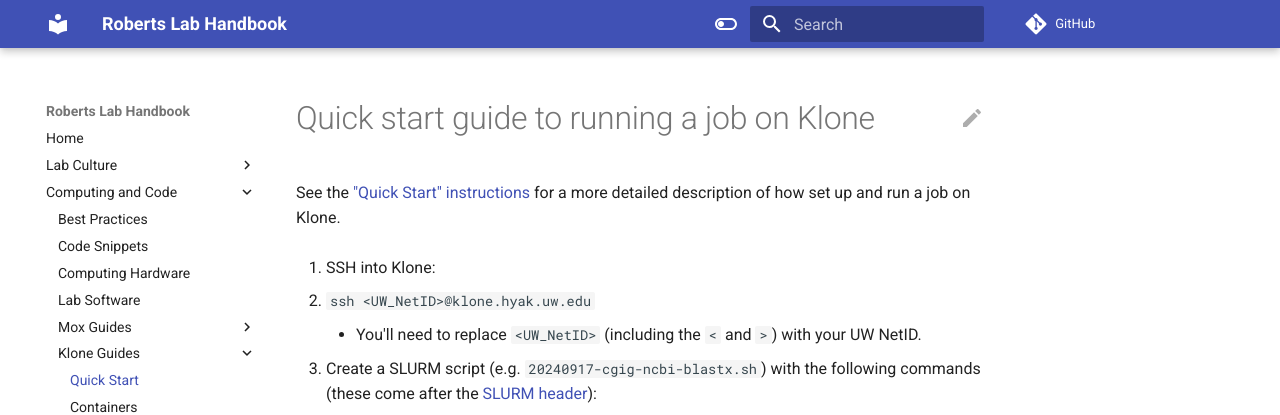
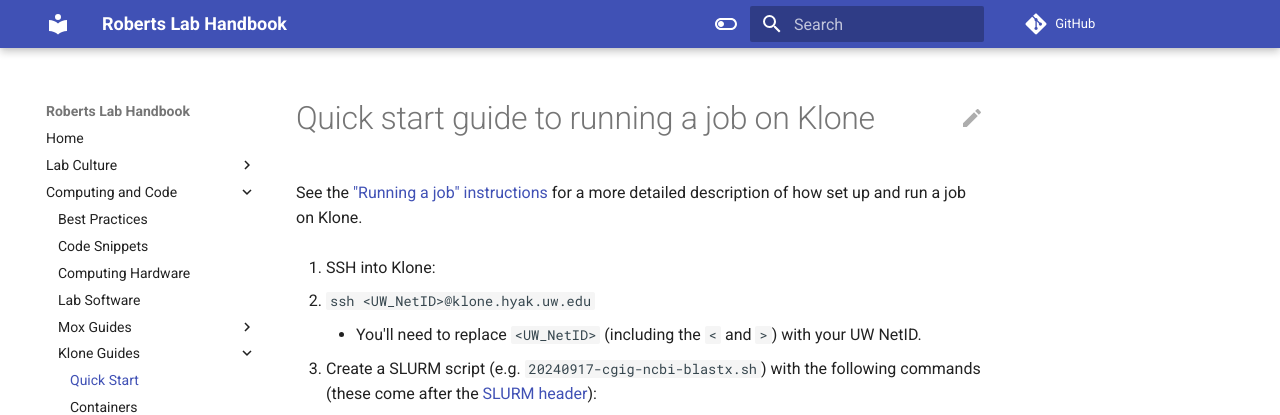
Before and after one commit to RobertsLab/resources, an MkDocs documentation site: the page built from docs/klone_quick-start.md, in a window 1280 px wide and 935 px high. Shown: the top 415 px of the window. Built offline with MkDocs 1.6.1 and Material for MkDocs 9.7.7, drawn with Linux system fonts in a browser that asks for light colours; comment, search, counter and statistics services are not loaded.

Commit message:
cix link to job running page in klone_quick-start.md

```diff
--- a/docs/klone_quick-start.md
+++ b/docs/klone_quick-start.md
@@ -1,6 +1,6 @@
 # Quick start guide to running a job on Klone
 
-See the ["Quick Start" instructions](./klone_quick-start.md) for a more detailed description of how set up and run a job on Klone.
+See the ["Running a job" instructions](./klone_Running-a-Job.md) for a more detailed description of how set up and run a job on Klone.
 
 1. SSH into Klone:
 
```
